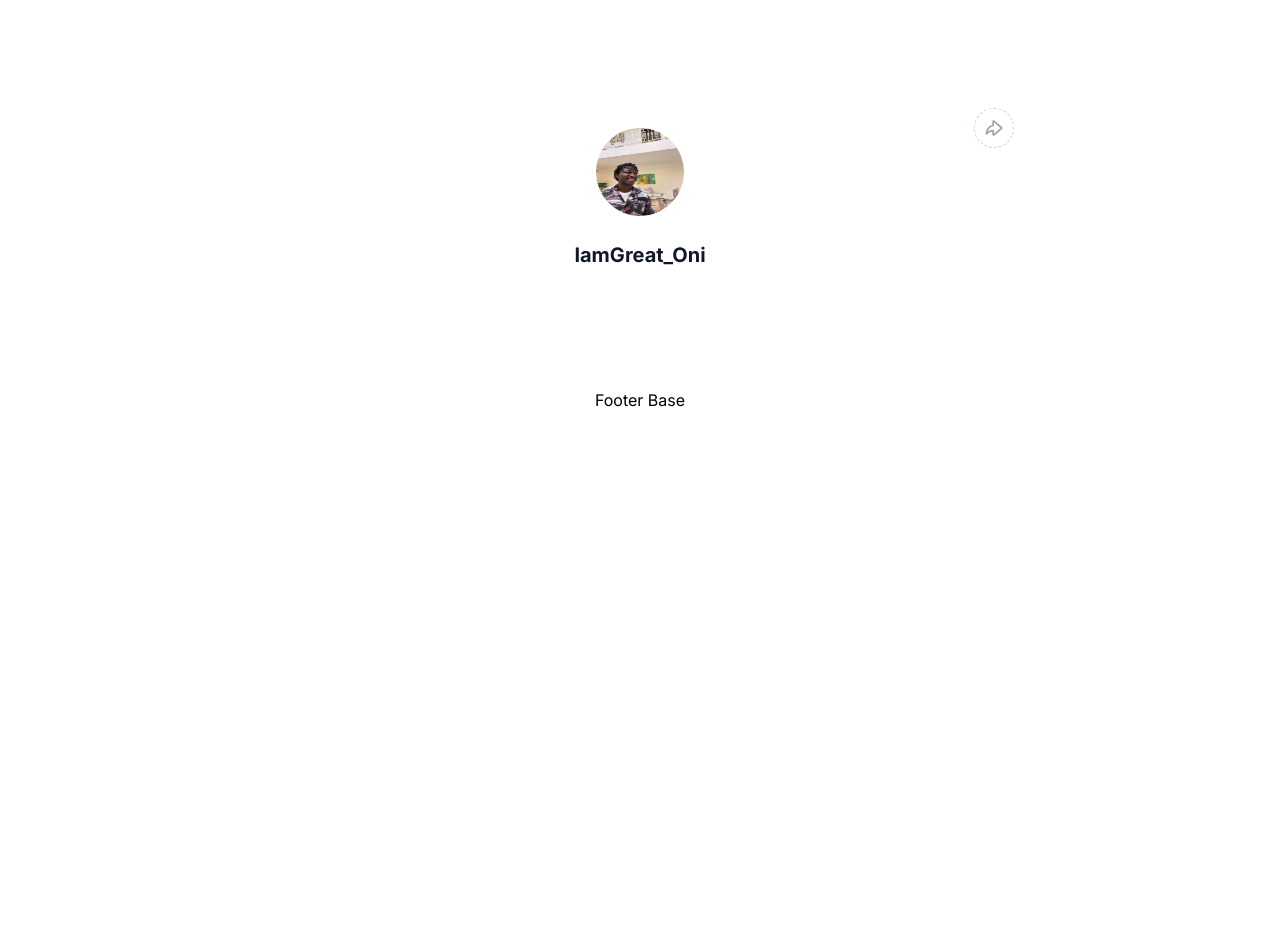
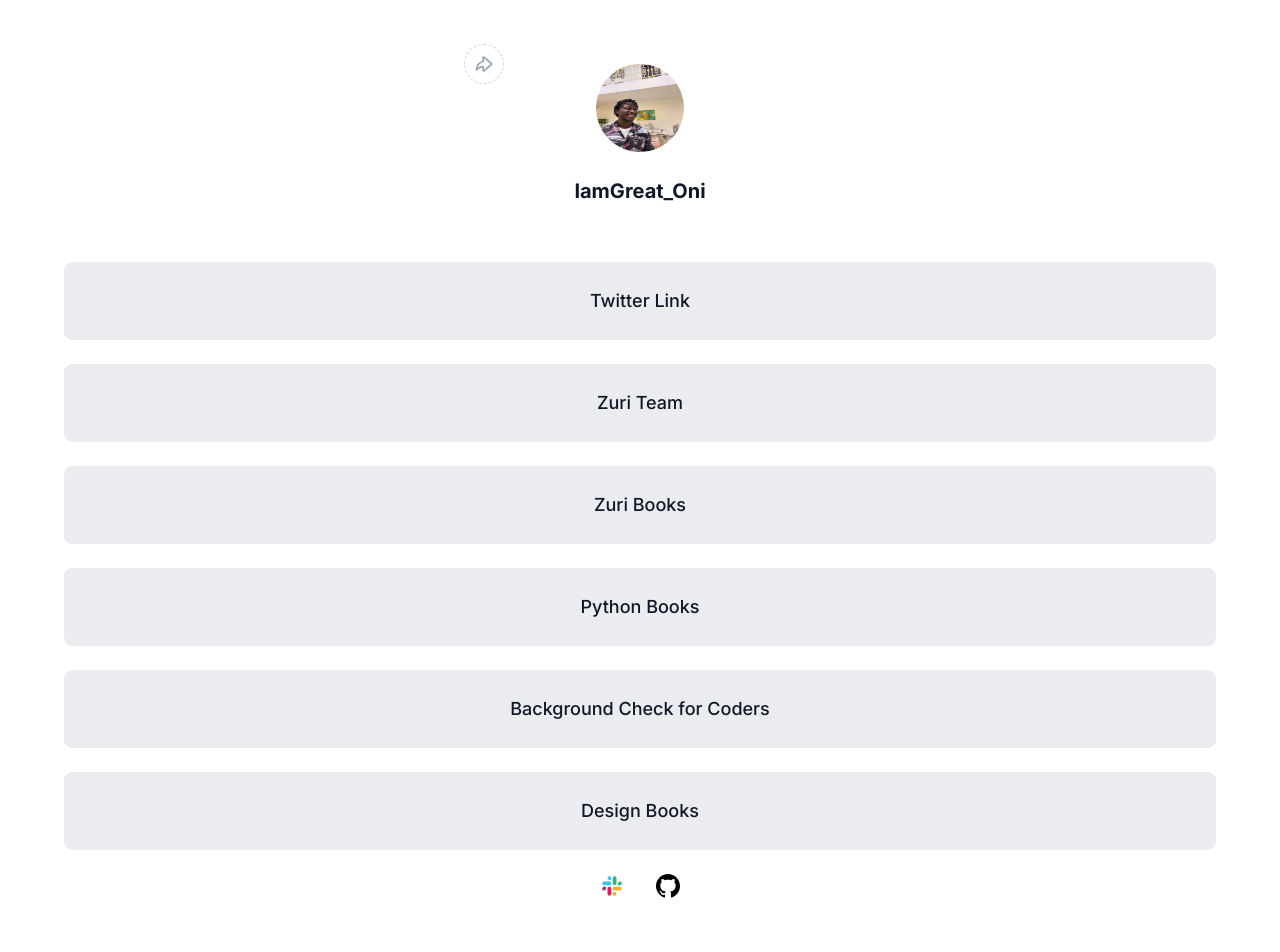
Before and after one commit to iamgreatoni/LinkTree_HNG, a React (Vite) app: page / in a window 1280 px wide. Shown: the top 952 px of the page. Before the commit the page ends 800 px from the top, so only its background shows below. Built offline with nearby package versions, Linux system fonts and the light colour scheme.

Commit message:
Profile component completed

```diff
--- a/src/components/Profile/Links/Links.css
+++ b/src/components/Profile/Links/Links.css
@@ -1,3 +1,41 @@
 .container {
+    display: flex;
+    flex-direction: column;
+    width: 100%;
+    gap: 24px;
+    /* margin-top: 58px; */
 
+    width: 1152px;
 }
+
+.card {
+    cursor: pointer;
+    background-color: #eaecf0;
+    text-align: center;
+    padding: 24px 0;
+    margin-bottom: 24px;
+    border: 1px solid #eaecf0;
+    border-radius: 8px;
+    font-weight: 600;
+    font-size: 18px;
+    line-height: 28px;
+    list-style: none;
+}
+
+.card:hover {
+    background-color: #d0d5dd;
+    border: 1px solid #d0d5dd;
+    box-shadow: 0px 1px 2px rgba(16, 24, 40, 0.05);
+}
+
+a {
+    display: block;
+    text-decoration: none;
+    color: #101828;
+
+    font-style: normal;
+    font-family: 'Inter';
+    font-weight: 500;
+    font-size: 18px;
+    line-height: 28px;
+}
--- a/src/components/Profile/Links/Links.jsx
+++ b/src/components/Profile/Links/Links.jsx
@@ -1,16 +1,16 @@
 import React from 'react'
 import './Links.css'
 
-import { Data } from './data'
+import { data } from './data';
 
 function Links() {
-  const buttonLinks = Data.map((item) => {
-    <li key={item.id} id={item.id} >
+  const buttonLinks = data.map(item => (
+    <li key={item.id} id={item.id} className='card' >
       <a href={item.link} id={item.id} target="_blank" rel="noreferrer" >
         {item.description}
       </a>
     </li>
-  });
+  ));
 
   return (
     <div className='container'>
--- a/src/components/Profile/Links/data.js
+++ b/src/components/Profile/Links/data.js
@@ -1,4 +1,4 @@
-export const Data = [
+export const data = [
     {
         id: 'btn__twitter',
         description: "Twitter Link",
@@ -28,5 +28,5 @@ export const Data = [
         id: 'book__design',
         description: "Design Books",
         link: 'https://books.zuri.team/design-rules',
-    }
+    },
 ]
--- a/src/components/Profile/Profile.jsx
+++ b/src/components/Profile/Profile.jsx
@@ -2,12 +2,14 @@ import React from 'react'
 import ProfileImg from './ProfileImg/ProfileImg'
 import Links from './Links/Links'
 import './Profile.css'
+import Socials from './Socials/Socials'
 
 function Profile() {
   return (
     <section className='top__section'>
       <ProfileImg />
       <Links />
+      <Socials />
     </section>
   )
 }
--- /dev/null
+++ b/src/components/Profile/Socials/Socials.css
@@ -0,0 +1,12 @@
+.socials {
+    display: flex;
+    align-items: center;
+    justify-content: center;
+    padding: 0px 32px;
+    gap: 32px;
+}
+
+.socials img {
+    width: 24px;
+    height: 24px;
+}
--- /dev/null
+++ b/src/components/Profile/Socials/Socials.jsx
@@ -0,0 +1,20 @@
+import React from 'react'
+import './Socials.css'
+
+import SlackIcon from "../../../assets/slack.svg";
+import GithubIcon from "../../../assets/github.svg";
+
+function Socials() {
+  return (
+    <div className='socials'>
+      <a href="#slack">
+          <img src={SlackIcon} alt="slack" />
+      </a>
+      <a href="https://twitter.com/IAmGreat_Oni" target="_blank" rel="noreferrer">
+          <img src={GithubIcon} alt="github" />
+      </a>
+    </div>
+  )
+}
+
+export default Socials
--- a/src/index.css
+++ b/src/index.css
@@ -20,8 +20,8 @@ body {
   flex-direction: column;
   justify-items: center;
   align-items: center;
-  width: 100%;
-  height: 100%;
-  padding: 64px 112px;
-  max-width: 100%;
+  width: 100vw;
+  height: 100vh;
+  padding: 0 112px;
+  /* max-width: 100%; */
 }
```
